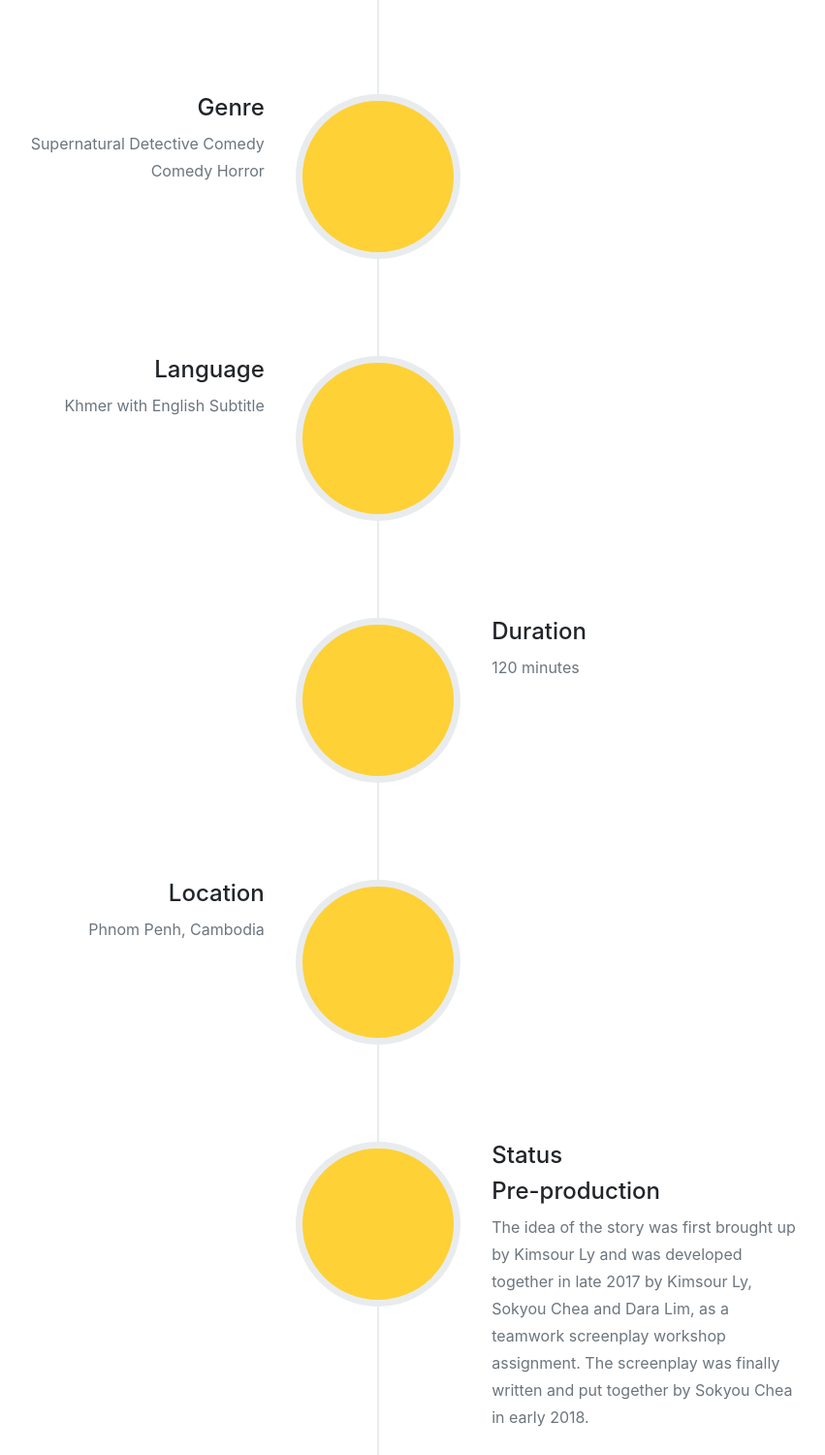
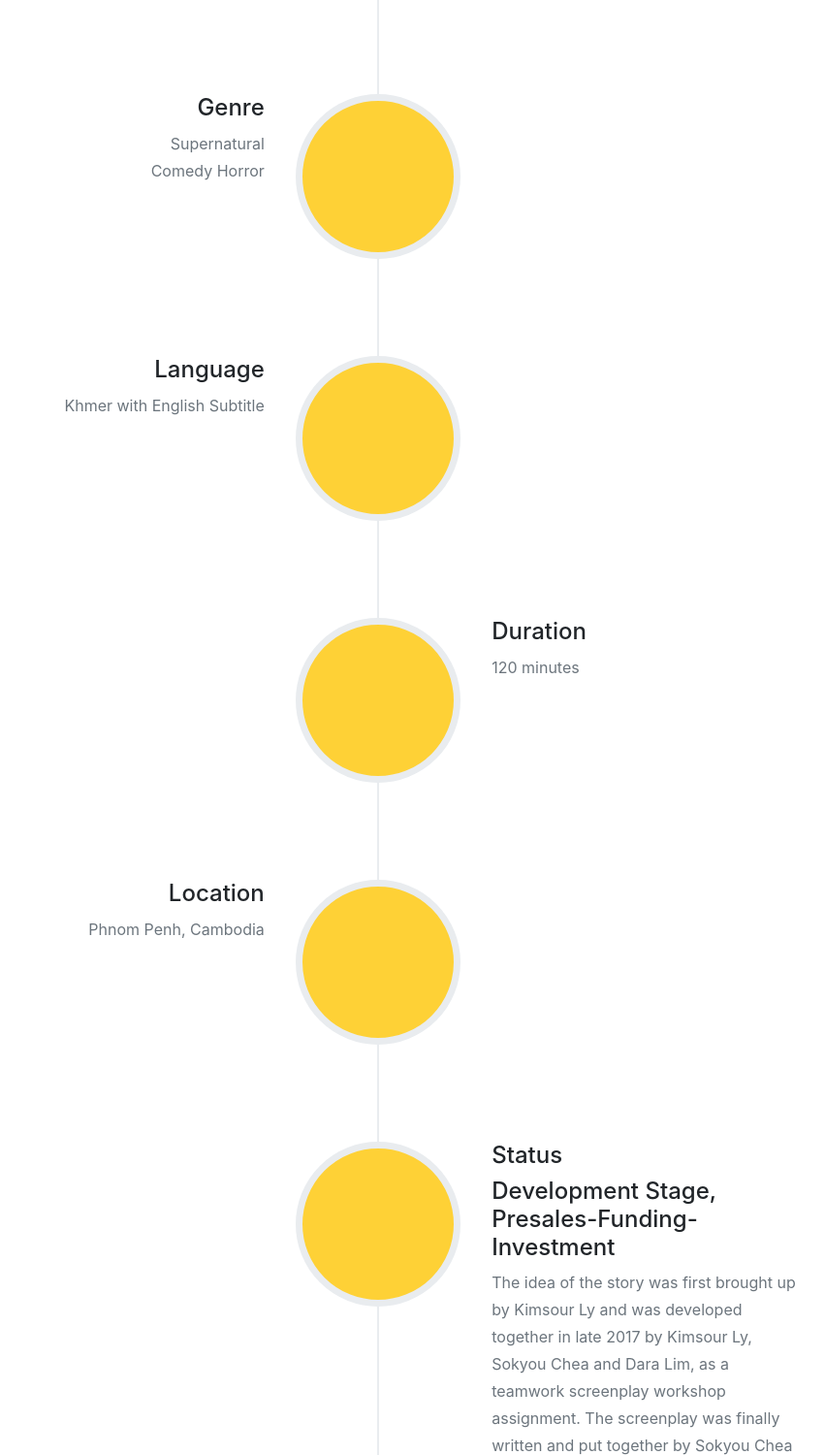
Before and after one commit to soulsearchingmovie/soulsearchingmovie.github.io, a website with bundled scripts: page index.html in a window 1280 px wide. Shown: the part 1278-2778 px from the top of the page at 97% size, without its empty margins (250-1101 px from the left). Built offline with nearby package versions, Linux system fonts and the light colour scheme.

Commit message:
fix text

```diff
--- a/index.html
+++ b/index.html
@@ -101,7 +101,7 @@
                         <!-- <h4 class="subheading">Our Humble Beginnings</h4> -->
                       </div>
                       <div class="timeline-body">
-                        <p class="text-muted">Supernatural Detective Comedy<br/>Comedy Horror</p>
+                        <p class="text-muted">Supernatural <br/> Comedy Horror</p>
                       </div>
                     </div>
                   </li>
@@ -154,7 +154,7 @@
                     <div class="timeline-panel">
                       <div class="timeline-heading">
                         <h4>Status</h4>
-                        <h4 class="subheading">Pre-production</h4>
+                        <h4 class="subheading">Development Stage, Presales-Funding-Investment</h4>
                       </div>
                       <div class="timeline-body">
                         <p class="text-muted">The idea of the story was first brought up by Kimsour Ly and was developed together in late 2017 by Kimsour Ly, Sokyou Chea and Dara Lim, as a teamwork screenplay workshop assignment. The screenplay was finally written and put together by Sokyou Chea in early 2018.</p>
```
